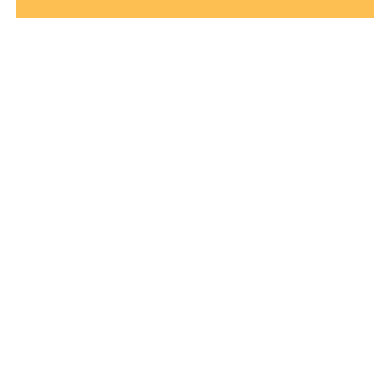
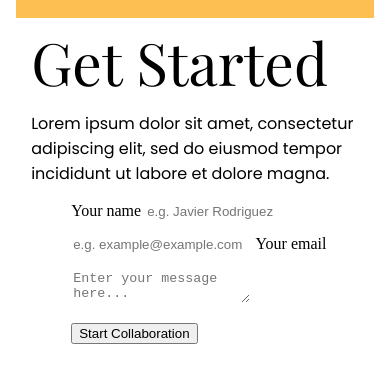
Before and after one commit to Pyonguk/microverse_curriculum, a plain HTML site: page index.html in a window 390 px wide. Shown: the part 4427-4802 px from the top of the page. Before the commit the page ends 4460 px from the top, so only its background shows below. Drawn offline with nearby package versions, Linux system fonts and the light colour scheme.

Commit message:
Add raw form

```diff
--- a/index.html
+++ b/index.html
@@ -16,7 +16,7 @@
           <img src="icons/figure2.png" class="figure2" alt="rhombus">
         </div>
         <nav class="right-header">
-          <a class="menu" href="#">
+          <a class="menu"  href="#">
             <img src="icons/menu.png" class="menu-icon" alt="menu">
           </a>
         </nav>
@@ -162,5 +162,30 @@
         <img class="about_icon" src="/icons/bulb.svg" alt="light bulb">
       </div>
     </section>
+    <section id="form">
+      <h2 class="form_title">Get Started</h2>
+      <p class="par">Lorem ipsum dolor sit amet, consectetur adipiscing elit, sed do eiusmod tempor incididunt ut labore et dolore magna.</p>
+      <form action="https://formspree.io/f/xgerpyrn" method="POST">
+        <ul>
+          <li>
+            <label class="text">Your name</label>
+            <input type="text" name="name" maxlength="30" placeholder="e.g. Javier Rodriguez" required>
+          </li>
+          <li>
+            <label class="email">
+              <input type="email" name="email" placeholder="e.g. example@example.com" required> Your email
+            </label>
+          </li>
+          <li class="textarea">
+              <textarea name="text" maxlength="500" placeholder="Enter your message here..." required></textarea>
+          </li>
+          <li>
+            <button type="submit" class="form-btn">
+              Start Collaboration
+            </button>
+          </li>
+        </ul>
+      </form>
+    </section>
   </body>
 </html>
--- a/style.css
+++ b/style.css
@@ -271,4 +271,37 @@
     transform: translate(-50%, -50%);
     left: 85%;
   }
+
+  #form {
+    display: flex;
+    flex-direction: column;
+    flex-wrap: nowrap;
+    justify-content: center;
+    align-items: stretch;
+    align-content: space-between;
+    padding: 0 4vw 4vw 4vw;
+  }
+
+  #form ul {
+    list-style: none;
+  }
+
+  #form ul li,
+  #form h2,
+  #form p {
+    padding: 0 4vw 4vw 4vw;
+  }
+
+  .form_title {
+    font-size: 15vw;
+    font-family: "Playfair Display", sans-serif;
+    line-height: 1;
+    margin-bottom: 1vw;
+    font-weight: 400;
+  }
+
+  #form input,
+  #form textarea {
+    border: none;
+  }
 }
```
